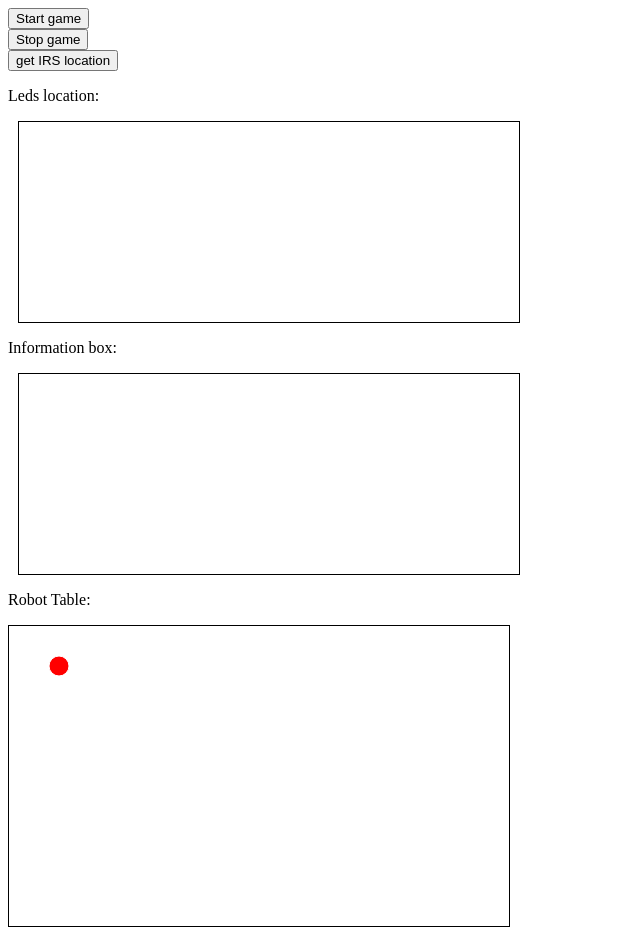
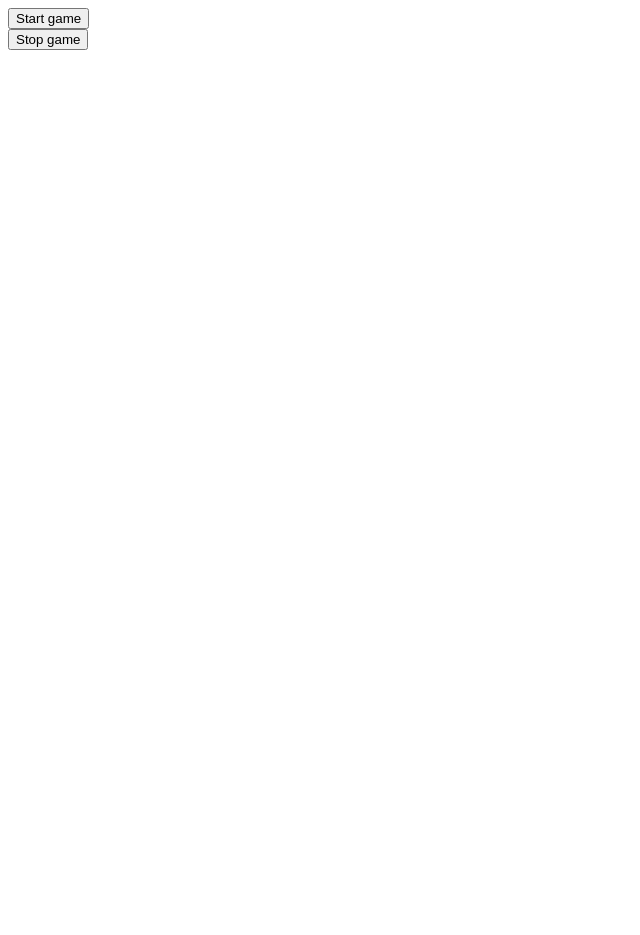
Before and after one commit to arnaudchenyensu/RoboTableProject, a Flask app: page / in a window 1280 px wide. Shown: the whole page, without its empty margins (0-640 px from the left). After the commit the page ends 50 px from the top, so only its background shows below. Run offline with Flask 2, Linux system fonts and the light colour scheme; parts of the project's set-up code (start-up, migrations or seed data) failed here and were passed over.

Commit message:
Minor updates

```diff
--- a/RoboTableProject/templates/index.html
+++ b/RoboTableProject/templates/index.html
@@ -2,64 +2,12 @@
     <head>
         <title>Robot Table Server</title>
     </head>
-
-    <style>
-        #myCanvas {
-            width: 500px;
-            height: 300px;
-            border:1px solid #000000;
-        }
-
-        #leds_box, #info_box {
-            width: 500px;
-            height: 200px;
-            border:1px solid #000000;
-            margin: 10px;
-        }
-
-        #info_box {
-
-        }
-    </style>
 <body>
 
     <button type="button" id="start_game">Start game</button> <br/>
     <button type="button" id="stop_game">Stop game</button> <br/>
-    <button type="button" id="irs">get IRS location</button> <br/>
-
-    <!-- <button type="button" id="irs">Get IRS</button> -->
-
-    <p>Leds location: </p>
-    <div id="leds_box">
-
-
-    </div>
-
-    <p>Information box: </p>
-    <div id="info_box">
-
-
-    </div>
-
-    <p>Robot Table: </p>
-    <div id="myCanvas">
-    </div>
 
     <script src="static/js/jquery-1.10.1.min.js"></script>
-    <script src="static/js/raphael-min.js"></script>
-
-    <script id='canvas'>
-        // Creates canvas 320 × 200 at 10, 50
-        var paper = Raphael("myCanvas", 100, 100);
-
-        // Creates circle at x = 50, y = 40, with radius 10
-        var circle = paper.circle(50, 40, 10);
-        // Sets the fill attribute of the circle to red (#f00)
-        circle.attr("fill", "#f00");
-
-        // Sets the stroke attribute of the circle to white
-        circle.attr("stroke", "#fff");
-    </script>
 
     <script>
 
@@ -73,19 +21,6 @@
           catch (error) {}
 
           throw new Error("Could not create HTTP request object.");
-        }
-
-        function displayIrs() {
-            // var request = makeHttpObject();
-            // request.open("GET", "irs/", false);
-            // request.send(null);
-            // data = request.responseText;
-            $.get("irs/", function(data) {
-                $("#leds_box").html(
-                    "Front : X:" + data['front'].X  + " Y:" + data['front'].Y + "<br/>"
-                    + "Left : X:" + data['left'].X  + " Y:" + data['left'].Y + "<br/>"
-                    + "Right : X:" + data['right'].X  + " Y:" + data['right'].Y + "<br/><br/>");
-            });
         }
 
         $("#irs").click(function(){
@@ -106,22 +41,6 @@
             });
         });
 
-
-        // $("#connect").click(function(){
-        //     var request = makeHttpObject();
-        //     request.open("GET", "connect/", false);
-        //     request.send(null);
-        //     console.log(request.responseText);
-        // });
-
-        // $("#disconnect").click(function(){
-        //     var request = makeHttpObject();
-        //     request.open("GET", "disconnect/", false);
-        //     request.send(null);
-        //     console.log(request.responseText);
-        //     clearInterval(interval);
-        // });
-
     </script>
 </body>
 </html>
```
Also changed, not shown: RoboTableProject/network.py (+10 -3 lines).
